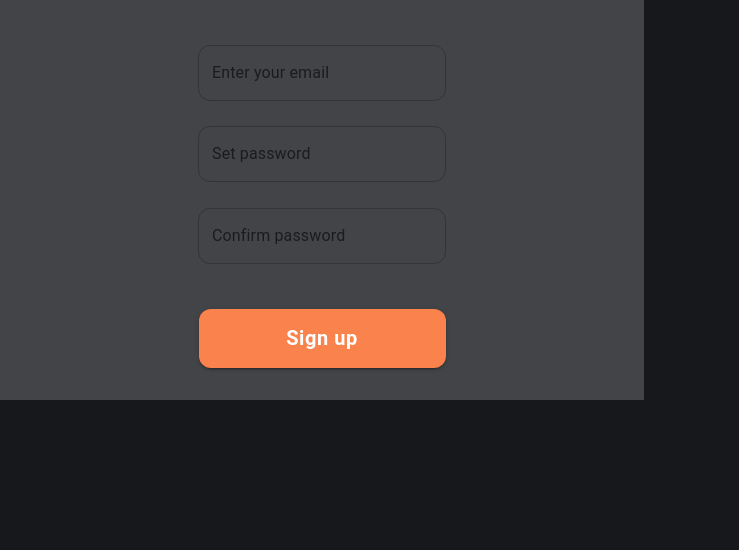
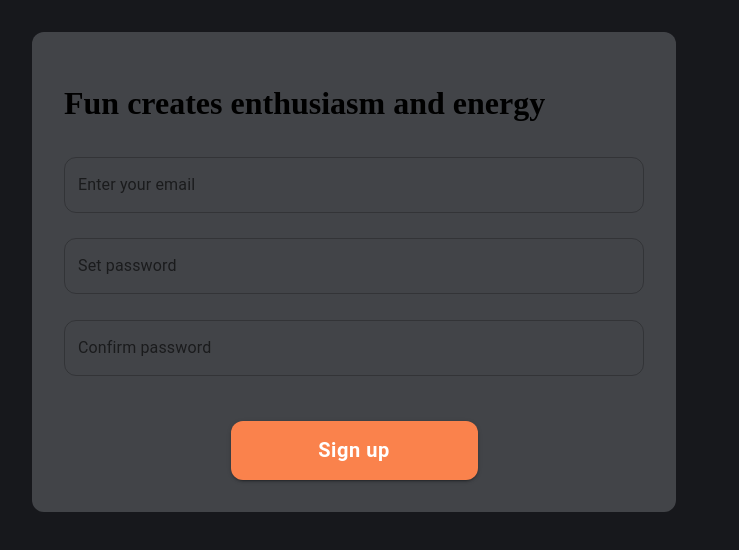
Before and after one commit to mauriliodesign/app, a React (Vite) app: page /login in a window 1280 px wide. Shown: the top 550 px of the page, without its empty margins (0-739 px from the left). Built offline with nearby package versions, Linux system fonts and the light colour scheme.

Commit message:
small changes

```diff
--- a/src/components/SignUp.tsx
+++ b/src/components/SignUp.tsx
@@ -11,6 +11,7 @@ const SignUp = () => {
             textTransform: 'unset',
             fontWeight: 'bold',
             fontSize: '1.25rem',
+            margin: "0 auto",
             "&:hover": {
                 background: '#E15554'
             }
--- /dev/null
+++ b/src/components/Title.tsx
@@ -0,0 +1,13 @@
+import { FC } from "react";
+
+type TitleProps = {
+    title: string
+};
+
+const Title: FC<TitleProps> = ({title}) => {
+    return (
+        <h1>{title}</h1>
+    );
+};
+
+export default Title;
--- a/src/pages/Login/Login.tsx
+++ b/src/pages/Login/Login.tsx
@@ -1,6 +1,7 @@
 import styled from "@emotion/styled";
 import Input from "../../components/Input";
 import SignUp from "../../components/SignUp";
+import Title from "../../components/Title";
 
 const StyledLoginContainer = styled.form`
     background: rgba(237, 246, 249, .2);
@@ -8,12 +9,14 @@ const StyledLoginContainer = styled.form`
     display: flex;
     flex-direction: column;
     padding: 2rem;
-    align-items: center;
+    margin: 2rem;
+    border-radius: 12px;
 `;
 
 const Login = () => {
     return (
-        <StyledLoginContainer className="form">
+        <StyledLoginContainer className="login-container">
+            <Title title="Fun creates enthusiasm and energy"></Title>
             <Input label="Enter your email" variant="outlined" />
             <Input label="Set password" variant="outlined" />
             <Input label="Confirm password" variant="outlined" />
--- a/src/pages/Role/Role.tsx
+++ b/src/pages/Role/Role.tsx
@@ -1,7 +1,7 @@
 import { Status, Wrapper } from "@googlemaps/react-wrapper";
 import Map from "../../components/Map";
 import { Button } from "@mui/material";
-import { useState, useEffect } from "react";
+import { useState } from "react";
 
 const Role = () => {
     const [markPosition, setMarkPosition] = useState<google.maps.LatLng>();
@@ -15,10 +15,6 @@ const Role = () => {
             setMarkPosition(new google.maps.LatLng({ lat: latitude, lng: longitude }));
         });
     };
-
-    // useEffect(() => {
-    //     getPosition();
-    // });
 
     return (
         <div style={{ display: "flex", flexDirection: "column", alignItems: "center" }}>
--- a/src/style/theme.ts
+++ b/src/style/theme.ts
@@ -29,4 +29,9 @@ export const theme = createTheme({
             }
         }
     },
+    typography: {
+        h1: {
+            fontSize: "2.5rem",
+        }
+    }
 });
```
Also changed, not shown: 1 other file (tests, documents, lock files or other folders).
